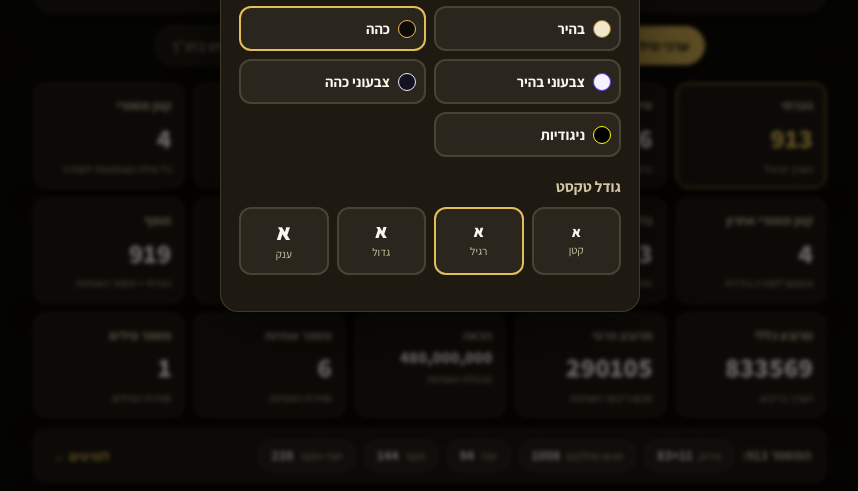
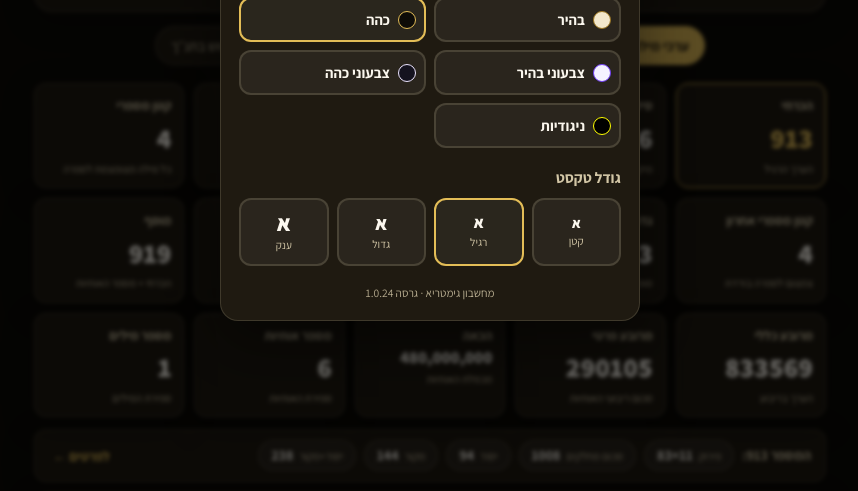
Before and after one commit to dvdhll/gematria, a plain HTML site: page index.html in a window 1280 px wide. Both pictures are taken after a click on the button "הגדרות". Shown: the part 289-780 px from the top of the page, without its empty margins (210-1068 px from the left). Drawn offline with Linux system fonts and the light colour scheme.

Commit message:
מספר גרסה בתחתית מסך ההגדרות (מסונכרן עם ה-SW)
Co-Authored-By: Claude Opus 4.8 <noreply@anthropic.com>

```diff
--- a/css/styles.css
+++ b/css/styles.css
@@ -165,6 +165,7 @@ main{max-width:820px;margin:0 auto;padding:0 14px 60px}
 .size-opt.active{border-color:var(--gold)}
 .size-opt .a{display:block; font-weight:800; color:var(--navy); line-height:1}
 .size-opt .lbl{display:block; font-size:.7rem; color:var(--muted); margin-top:4px}
+.settings-ver{margin-top:6px; text-align:center; font-size:.72rem; color:var(--muted); opacity:.85}
 .topbar h1{margin:0;font-size:1.9rem;font-weight:800;letter-spacing:.5px;display:inline-flex;align-items:center;gap:.3em;color:var(--gold)}
 .crown{
   display:inline-grid;place-items:center;width:1.5em;height:1.5em;font-size:.72em;
--- a/index.html
+++ b/index.html
@@ -218,6 +218,7 @@
         <h3>גודל טקסט</h3>
         <div class="size-row" id="sizeRow"></div>
       </div>
+      <div class="settings-ver">מחשבון גימטריא · גרסה <span id="appVersion">—</span></div>
     </div>
   </div>
 
--- a/js/ui.js
+++ b/js/ui.js
@@ -1,6 +1,7 @@
 /* ui.js — קישור הממשק למנוע */
 (function () {
   'use strict';
+  const APP_VERSION = '1.0.24';   // לעדכן יחד עם גרסת ה-service worker
   const G = window.Gem, S = window.GemSearch;
   const $ = id => document.getElementById(id);
   const el = (tag, cls, html) => { const e = document.createElement(tag); if (cls) e.className = cls; if (html != null) e.innerHTML = html; return e; };
@@ -595,6 +596,9 @@
 
   // ---- אתחול ----
   function init() {
+    // מספר גרסה במסך ההגדרות
+    if ($('appVersion')) $('appVersion').textContent = APP_VERSION;
+
     // מילוי בורר סוגי צורניים
     const sel = $('figType');
     Object.keys(G.FIGURATE).forEach(k => { const o = el('option', '', G.FIGURATE[k].he); o.value = k; sel.appendChild(o); });
--- a/sw.js
+++ b/sw.js
@@ -1,5 +1,5 @@
 /* service worker — קאשינג לאופליין */
-const CACHE = 'gematria-v23';
+const CACHE = 'gematria-v24';
 const ASSETS = [
   './', './index.html', './css/styles.css',
   './js/gematria.js', './js/search.js', './js/ui.js',
```
